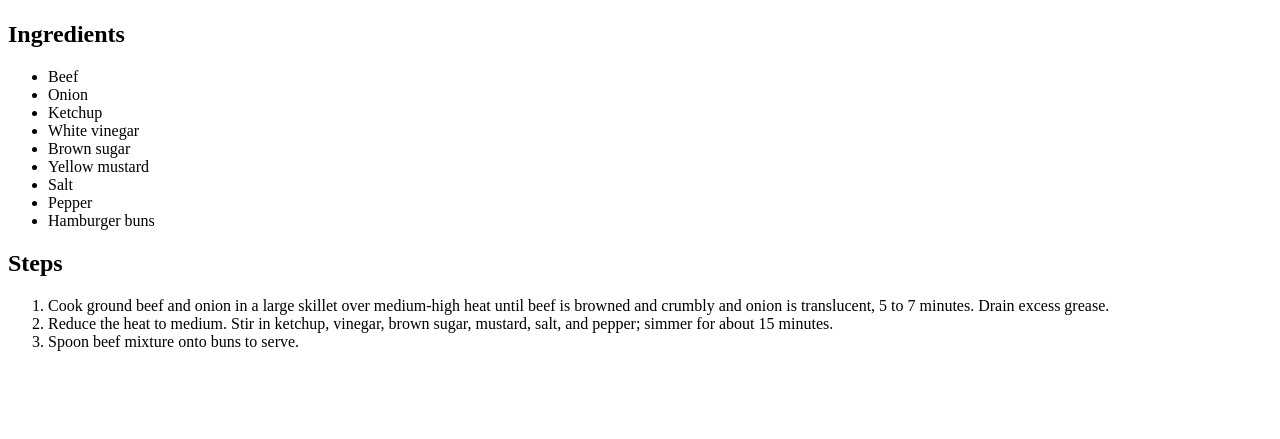
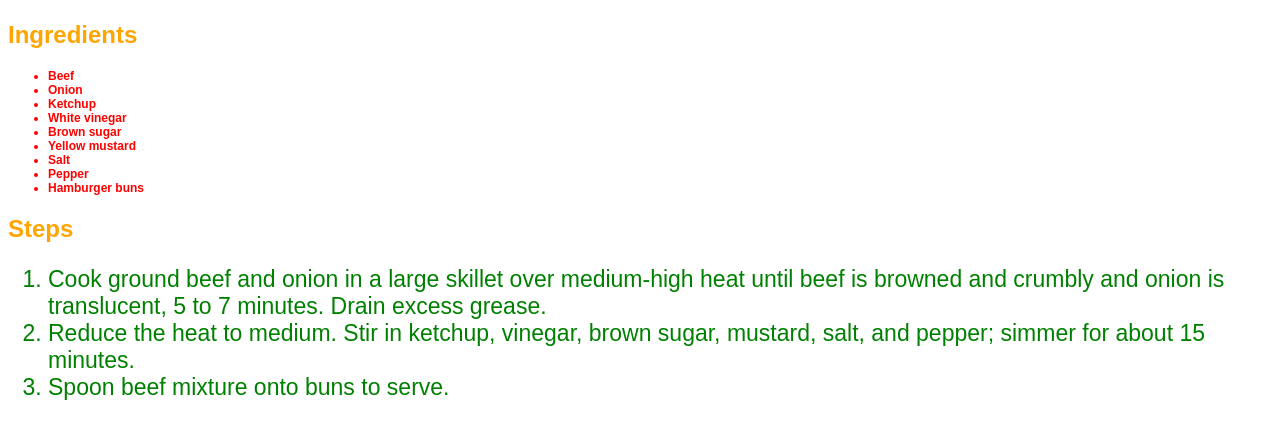
Before and after one commit to koenlievense/recipes, a plain HTML site: page recipes/pennsylvania-coal-region-barbecue.html in a window 1280 px wide. Shown: the part 283-722 px from the top of the page. Drawn offline with Linux system fonts and the light colour scheme.

Commit message:
new file:   css/styles.css 	modified:   index.html 	modified:   recipes/lasagna.html 	modified:   recipes/peach-custard-pie.html 	modified:   recipes/pennsylvania-coal-region-barbecue.html

```diff
--- /dev/null
+++ b/css/styles.css
@@ -0,0 +1,18 @@
+body {
+  font-family: Arial, Helvetica, sans-serif;
+}
+
+.list-title {
+  color: orange;
+}
+
+.list-unordered {
+  color: red;
+  font-size: 12px;
+  font-weight: 800;
+}
+
+.list-ordered {
+  color: green;
+  font-size: 23px;
+}
--- a/recipes/pennsylvania-coal-region-barbecue.html
+++ b/recipes/pennsylvania-coal-region-barbecue.html
@@ -4,12 +4,14 @@
     <meta charset="UTF-8" />
     <meta name="viewport" content="width=device-width, initial-scale=1.0" />
     <title>pennsylvania-coal-region-barbecue</title>
+    <link rel="stylesheet" href="../css/styles.css" />
+  </head>
   </head>
   <body>
     <h1>Pennsylvania Coal Region Barbecue</h1>
     <img src="https://picsum.photos/300/200" />
-    <h2>Ingredients</h2>
-    <ul>
+    <h2 class="list-title">Ingredients</h2>
+    <ul class="list-unordered">
       <li>Beef</li>
       <li>Onion</li>
       <li>Ketchup</li>
@@ -20,8 +22,8 @@
       <li>Pepper</li>
       <li>Hamburger buns</li>
     </ul>
-    <h2>Steps</h2>
-    <ol>
+    <h2 class="list-title">Steps</h2>
+    <ol class="list-ordered">
       <li>
         Cook ground beef and onion in a large skillet over medium-high heat
         until beef is browned and crumbly and onion is translucent, 5 to 7
```
Also changed, not shown: index.html (+2 -1 lines), recipes/lasagna.html (+1 -0 lines), recipes/peach-custard-pie.html (+1 -0 lines).
